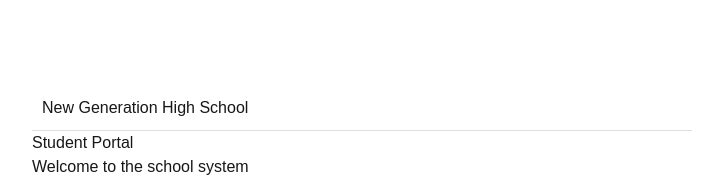
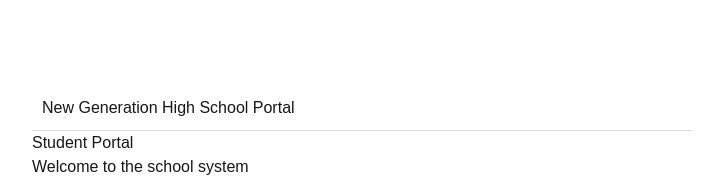
Before and after one commit to SagalSulub/student-portal, a Next.js app: page / in a window 1280 px wide. Shown: the top 182 px of the page, without its empty margins (278-1001 px from the left). Built offline with nearby package versions, Linux system fonts and the light colour scheme.

Commit message:
Navbar.js

```diff
--- a/components/Navbar.js
+++ b/components/Navbar.js
@@ -1,7 +1,7 @@
 export default function Navbar() {
   return (
     <nav style={{ padding: "10px", borderBottom: "1px solid #ddd" }}>
-      <h2>New Generation High School</h2>
+      <h2>New Generation High School Portal</h2>
     </nav>
   )
 }
```
